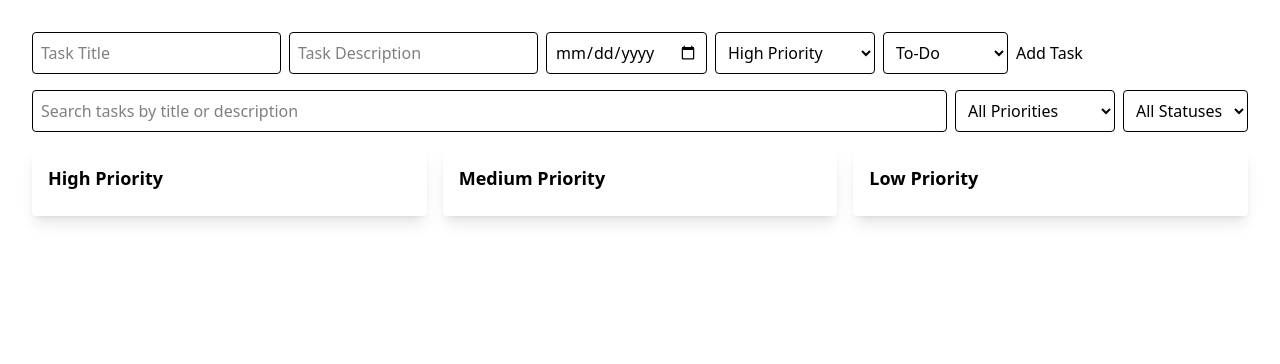
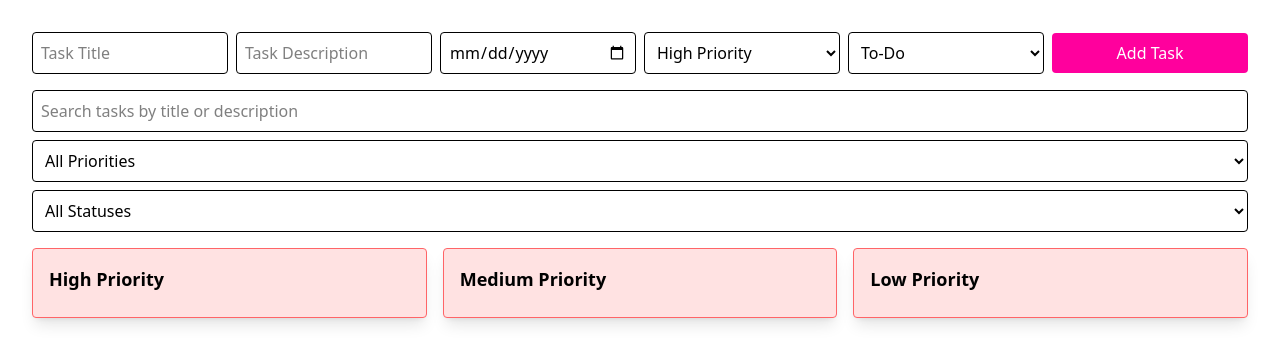
Before and after one commit to zobaimpact/task-manager, a React (Vite) app in the folder task-manager/: page / in a window 1280 px wide. Shown: the top 364 px of the page. Built offline with nearby package versions, Linux system fonts and the light colour scheme.

Commit message:
added memoization, form validations and general optimization

```diff
--- a/task-manager/src/App.css
+++ b/task-manager/src/App.css
@@ -5,3 +5,11 @@
     overflow: hidden;
     text-overflow: ellipsis;
 }
+
+.btn-secondary{
+    background-color: rgb(255, 0, 157);
+    height: 40px;
+    border-radius: 4px;
+    padding: 0.5rem;
+    color: #ffffff;
+}
--- a/task-manager/src/components/Action/index.tsx
+++ b/task-manager/src/components/Action/index.tsx
@@ -1,4 +1,4 @@
-import React from "react";
+import React, { useCallback } from "react";
 
 // Define Task interface (same as TaskDashboard.tsx)
 interface Task {
@@ -12,34 +12,31 @@ interface Task {
 // Define props interface for Action component
 interface ActionProps {
   selectedTask: Task;
+  priority?: string;
+  status?: string;
   handleEditTask: (updatedTask: Task) => void;
   handleDeleteTask: () => void;
-  priority: "High" | "Medium" | "Low";
-  status: "To-Do" | "In-Progress" | "Done";
 }
 
-const Action: React.FC<ActionProps> = ({
-  handleDeleteTask,
-  handleEditTask,
-  selectedTask,
-}) => {
+const Action: React.FC<ActionProps> = React.memo(({ handleDeleteTask, handleEditTask, selectedTask }) => {
+
+  // Memoized callback to handle task edits
+  const onEditTask = useCallback(() => handleEditTask(selectedTask), [handleEditTask, selectedTask]);
+
+  // Memoized callback to handle task deletion
+  const onDeleteTask = useCallback(() => handleDeleteTask(), [handleDeleteTask]);
+
   return (
     <div className="mt-2 space-x-2">
-      <button
-        className="btn btn-secondary"
-        onClick={() => handleEditTask(selectedTask)}
-      >
+      <button className="btn btn-secondary cursor-pointer" onClick={onEditTask}>
         Edit
       </button>
 
-      <button
-        className="btn btn-secondary p-4 bg-red-400 rounded-2xl shadow-lg"
-        onClick={() => handleDeleteTask()}
-      >
+      <button className="btn btn-secondary bg-red-400 rounded-2xl shadow-lg cursor-pointer" onClick={onDeleteTask}>
         Delete
       </button>
     </div>
   );
-};
+});
 
 export default Action;
--- a/task-manager/src/components/Layout/index.tsx
+++ b/task-manager/src/components/Layout/index.tsx
@@ -1,4 +1,4 @@
-import React from "react";
+import React, { useCallback } from "react";
 import Action from "../Action/index";
 
 // Define Task interface (should match TaskDashboard.tsx)
@@ -16,44 +16,41 @@ interface LayoutProps {
   level: Task["priority"];
   tasks: Task[];
   handleEditTask: (id: string, updatedTask: Partial<Task>) => void;
-  handleDeleteTask: (id: string) => void; // Update this line
+  handleDeleteTask: (id: string) => void;
 }
 
-const Layout: React.FC<LayoutProps> = ({
-  level,
-  tasks,
-  handleEditTask,
-  handleDeleteTask,
-}) => {
+const Layout: React.FC<LayoutProps> = React.memo(({ level, tasks, handleEditTask, handleDeleteTask }) => {
+
+  // Memoized delete function to prevent unnecessary re-renders
+  const onDeleteTask = useCallback((id: string) => handleDeleteTask(id), [handleDeleteTask]);
+
   return (
-    <div className="bg-white-100 p-4 rounded shadow-lg">
+    <div className="bg-white-100 shadow-lg bg-red-100 p-4 rounded border border-red-400">
       <h2 className="text-lg font-primary font-semibold mb-2">
         {level} Priority
       </h2>
 
       {tasks.map((task) => (
-        <div key={task.title} className="bg-white p-2 rounded mb-2">
-          <h3 className="text-base font-bold ">{task.title}</h3>
+        <div key={task.id} className="bg-white p-2 rounded mb-2">
+          <h3 className="text-base font-bold">{task.title}</h3>
           <p className="text-sm text-gray-700 description mb-2">
             {task.description}
           </p>
           <p className="text-xs text-gray-500 mt-2">Due: {task.dueDate}</p>
           <p className="text-xs text-red-600 mt-2">Status: {task.status}</p>
 
-          {task && (
-            <Action
-              priority={level}
-              status={task.status}
-              handleEditTask={(updatedTask) =>
-                handleEditTask(task.id, updatedTask)
-              }
-              handleDeleteTask={() => handleDeleteTask(task.id)} // Pass task.id
-            />
-          )}
+          {/* Pass handlers with memoized function */}
+          <Action
+            priority={level}
+            status={task.status}
+            selectedTask={task}
+            handleEditTask={() => handleEditTask(task.id, task)}
+            handleDeleteTask={() => onDeleteTask(task.id)}
+          />
         </div>
       ))}
     </div>
   );
-};
+});
 
 export default Layout;
--- a/task-manager/src/components/Task/index.tsx
+++ b/task-manager/src/components/Task/index.tsx
@@ -1,4 +1,4 @@
-import React, { useState } from "react";
+import React, { useState, useMemo, useCallback } from "react";
 import { useDispatch, useSelector } from "react-redux";
 import { RootState } from "../../redux/store/configureStore";
 import { addTask, editTask, deleteTask } from "../../redux/slice/taskSlice";
@@ -7,6 +7,7 @@ import { v4 as uuidv4 } from "uuid";
 
 // Define the Task interface
 interface Task {
+  id: string;
   title: string;
   description: string;
   dueDate: string;
@@ -14,23 +15,45 @@ interface Task {
   status: "To-Do" | "In-Progress" | "Done";
 }
 
-const TaskComponent: React.FC = () => {
+const TaskComponent: React.FC = React.memo(() => {
   const dispatch = useDispatch();
   const tasks = useSelector((state: RootState) => state.tasks.tasks);
 
+  // Task input states
   const [title, setTitle] = useState("");
   const [description, setDescription] = useState("");
   const [dueDate, setDueDate] = useState("");
-  const [selectedPriority, setSelectedPriority] = useState<"High" | "Medium" | "Low">("High");
-  const [selectedStatus, setSelectedStatus] = useState<"To-Do" | "In-Progress" | "Done">("To-Do");
+  const [selectedPriority, setSelectedPriority] = useState<Task["priority"]>("High");
+  const [selectedStatus, setSelectedStatus] = useState<Task["status"]>("To-Do");
+
+  // Error state to track touched fields
+  const [touched, setTouched] = useState({
+    title: false,
+    description: false,
+    dueDate: false,
+  });
+
+  // Search & filter states
   const [searchQuery, setSearchQuery] = useState("");
   const [filterPriority, setFilterPriority] = useState("");
   const [filterStatus, setFilterStatus] = useState("");
 
-  const handleTaskSubmit = (): void => {
-    if (!title.trim() || !description.trim() || !dueDate.trim()) {
-      return;
-    }
+  // Check if the form is valid
+  const isFormValid = useMemo(() => title.trim() && description.trim() && dueDate.trim(), [title, description, dueDate]);
+
+  // Handle form field blur to mark fields as touched
+  const handleBlur = (field: keyof typeof touched) => {
+    setTouched((prev) => ({ ...prev, [field]: true }));
+  };
+
+  // Handle adding a new task
+  const handleTaskSubmit = useCallback(
+    (e: React.FormEvent): void => {
+      e.preventDefault();
+      setTouched({ title: true, description: true, dueDate: true }); // Mark all fields as touched
+
+      if (!isFormValid) return;
+
       dispatch(
         addTask({
           id: uuidv4(),
@@ -41,101 +64,114 @@ const TaskComponent: React.FC = () => {
           status: selectedStatus,
         })
       );
+
+      // Reset form fields
       setTitle("");
       setDescription("");
       setDueDate("");
       setSelectedPriority("High");
       setSelectedStatus("To-Do");
-  };
+      setTouched({ title: false, description: false, dueDate: false }); // Reset touched state
+    },
+    [dispatch, title, description, dueDate, selectedPriority, selectedStatus, isFormValid]
+  );
 
-  const handleDeleteTask = (id: string): void => {
+  // Handle deleting a task
+  const handleDeleteTask = useCallback(
+    (id: string): void => {
       dispatch(deleteTask(id));
-  };
+    },
+    [dispatch]
+  );
 
-  const handleEditTask = (id: string, updatedTask: Partial<Task>): void => {
+  // Handle editing a task
+  const handleEditTask = useCallback(
+    (id: string, updatedTask: Partial<Task>): void => {
       dispatch(editTask({ id, updatedTask }));
-  };
+    },
+    [dispatch]
+  );
 
-  const filteredTasks = tasks
+  // Memoized task filtering logic
+  const filteredTasks = useMemo(
+    () =>
+      tasks
         .filter((task) => (filterPriority ? task.priority === filterPriority : true))
         .filter((task) => (filterStatus ? task.status === filterStatus : true))
         .filter(
           (task) =>
             task.title.toLowerCase().includes(searchQuery.toLowerCase()) ||
             task.description.toLowerCase().includes(searchQuery.toLowerCase())
+        ),
+    [tasks, filterPriority, filterStatus, searchQuery]
   );
 
   return (
     <div className="p-8">
       {/* Task Input Section */}
-      <div className="lg:flex grid gap-2 items-center font-main">
+      <form className="gap-2 items-center font-main grid lg:grid-cols-6 3xl:grid-cols-4" onSubmit={handleTaskSubmit}>
+        <div>
           <input
             type="text"
             value={title}
+            className="border rounded p-2 w-full"
             onChange={(e) => setTitle(e.target.value)}
-          className="border rounded p-2"
+            onBlur={() => handleBlur("title")}
             placeholder="Task Title"
           />
+          {touched.title && !title.trim() && <p className="text-red-500 text-sm">Title is required</p>}
+        </div>
+
+        <div>
           <input
             type="text"
+            className="border rounded p-2 w-full"
             value={description}
             onChange={(e) => setDescription(e.target.value)}
-          className="border rounded p-2"
+            onBlur={() => handleBlur("description")}
             placeholder="Task Description"
           />
+          {touched.description && !description.trim() && <p className="text-red-500 text-sm">Description is required</p>}
+        </div>
+
+        <div>
           <input
             type="date"
             value={dueDate}
             onChange={(e) => setDueDate(e.target.value)}
-          className="border rounded p-2"
+            onBlur={() => handleBlur("dueDate")}
+            className="border rounded p-2 w-full"
           />
-        <select
-          value={selectedPriority}
-          onChange={(e) => setSelectedPriority(e.target.value as "High" | "Medium" | "Low")}
-          className="border rounded p-2"
-        >
+          {touched.dueDate && !dueDate.trim() && <p className="text-red-500 text-sm">Due Date is required</p>}
+        </div>
+
+        <select value={selectedPriority} onChange={(e) => setSelectedPriority(e.target.value as Task["priority"])} className="border rounded p-2">
           <option value="High">High Priority</option>
           <option value="Medium">Medium Priority</option>
           <option value="Low">Low Priority</option>
         </select>
-        <select
-          value={selectedStatus}
-          onChange={(e) => setSelectedStatus(e.target.value as "To-Do" | "In-Progress" | "Done")}
-          className="border rounded p-2"
-        >
+
+        <select value={selectedStatus} onChange={(e) => setSelectedStatus(e.target.value as Task["status"])} className="border rounded p-2">
           <option value="To-Do">To-Do</option>
           <option value="In-Progress">In-Progress</option>
           <option value="Done">Done</option>
         </select>
-        <button onClick={handleTaskSubmit} className="btn btn-secondary">
+
+        <button type="submit" className="btn btn-secondary cursor-pointer" disabled={!isFormValid}>
           Add Task
         </button>
-      </div>
+      </form>
 
       {/* Search and Filter Section */}
-      <div className="mt-4 flex gap-2">
-        <input
-          type="text"
-          value={searchQuery}
-          onChange={(e) => setSearchQuery(e.target.value)}
-          className="w-full border rounded p-2"
-          placeholder="Search tasks by title or description"
-        />
-        <select
-          value={filterPriority}
-          onChange={(e) => setFilterPriority(e.target.value)}
-          className="border rounded p-2"
-        >
+      <div className="mt-4 gap-2 grid">
+        <input type="text" value={searchQuery} onChange={(e) => setSearchQuery(e.target.value)} className="border rounded p-2 lg:w-full" placeholder="Search tasks by title or description" />
+        <select value={filterPriority} onChange={(e) => setFilterPriority(e.target.value)} className="border rounded p-2">
           <option value="">All Priorities</option>
           <option value="High">High Priority</option>
           <option value="Medium">Medium Priority</option>
           <option value="Low">Low Priority</option>
         </select>
-        <select
-          value={filterStatus}
-          onChange={(e) => setFilterStatus(e.target.value)}
-          className="border rounded p-2"
-        >
+        <select value={filterStatus} onChange={(e) => setFilterStatus(e.target.value)} className="border rounded p-2">
           <option value="">All Statuses</option>
           <option value="To-Do">To-Do</option>
           <option value="In-Progress">In-Progress</option>
@@ -147,19 +183,12 @@ const TaskComponent: React.FC = () => {
       <div className="mt-4 space-y-4 text-black">
         <div className="grid grid-cols-1 md:grid-cols-3 gap-4">
           {["High", "Medium", "Low"].map((level) => (
-           <Layout
-           key={level}
-           tasks={filteredTasks.filter((task) => task.priority === level)}
-           level={level as Task["priority"]}
-         //   getTasksByPriority={getTasksByPriority}
-           handleDeleteTask={handleDeleteTask}
-           handleEditTask={handleEditTask}
-         />
+            <Layout key={level} tasks={filteredTasks.filter((task) => task.priority === level)} level={level as Task["priority"]} handleDeleteTask={handleDeleteTask} handleEditTask={handleEditTask} />
           ))}
         </div>
       </div>
     </div>
   );
-};
+});
 
 export default TaskComponent;
```
Lines whose indentation alone changed are shown as unchanged.
